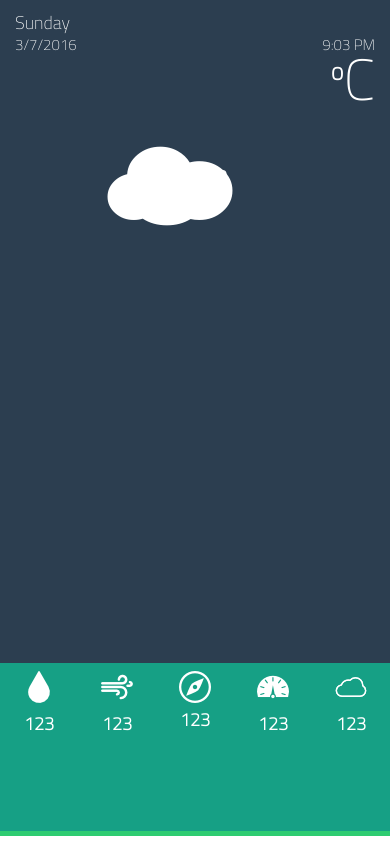
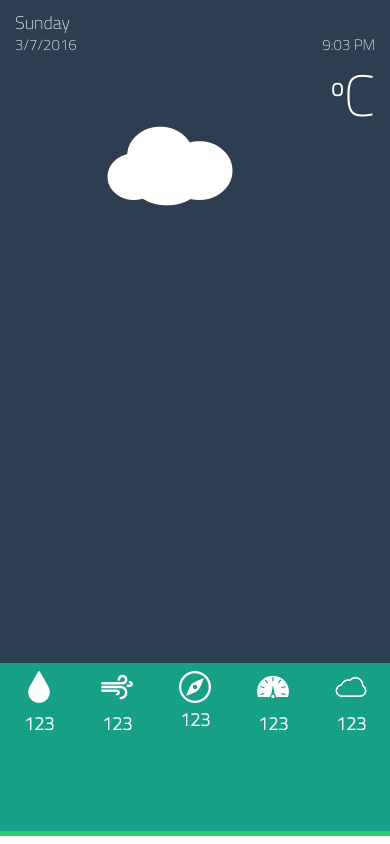
Before and after one commit to Noor0/what-sUP, a plain HTML site: page index.html in a window 390 px wide. Drawn offline with Linux system fonts and the light colour scheme.

Commit message:
responsive

```diff
--- a/index.html
+++ b/index.html
@@ -13,7 +13,7 @@
 
 		<div class="city-date">
 			<p id="city-para" class="top"><span id="city"></span><br/><sub id="time">0:00 AM</sub>
-			<br />
+			<br /><br />
 			<span id="temprature"><sup>o</sup>C</span>
 			</p>
 
@@ -23,8 +23,8 @@
 		<div id="icon">
 			<i id="the-icon" class="icon owf owf-804"></i>
 		</div>
-		<p id="description">qweqwe</p>
-		<p id="more-weather">qqqqqq</p>
+		<p id="description"></p>
+		<p id="more-weather"></p>
 	</div>
 
 		<div id="main2">
--- a/style.css
+++ b/style.css
@@ -189,7 +189,7 @@ body{
 
 	#icon{
 		margin: auto;
-		margin-top: -20px;
+		margin-top: -40px;
 		width: 200px;
 		height: 150px;
 		clear:both;
@@ -197,7 +197,7 @@ body{
 	}
 	#description{
 		font-size:18px;
-		margin-top: -100px;
+		margin-top: -70px;
 		margin-bottom: 0px;
 		margin-left: 0px;
 		margin-right: 0px;
```
